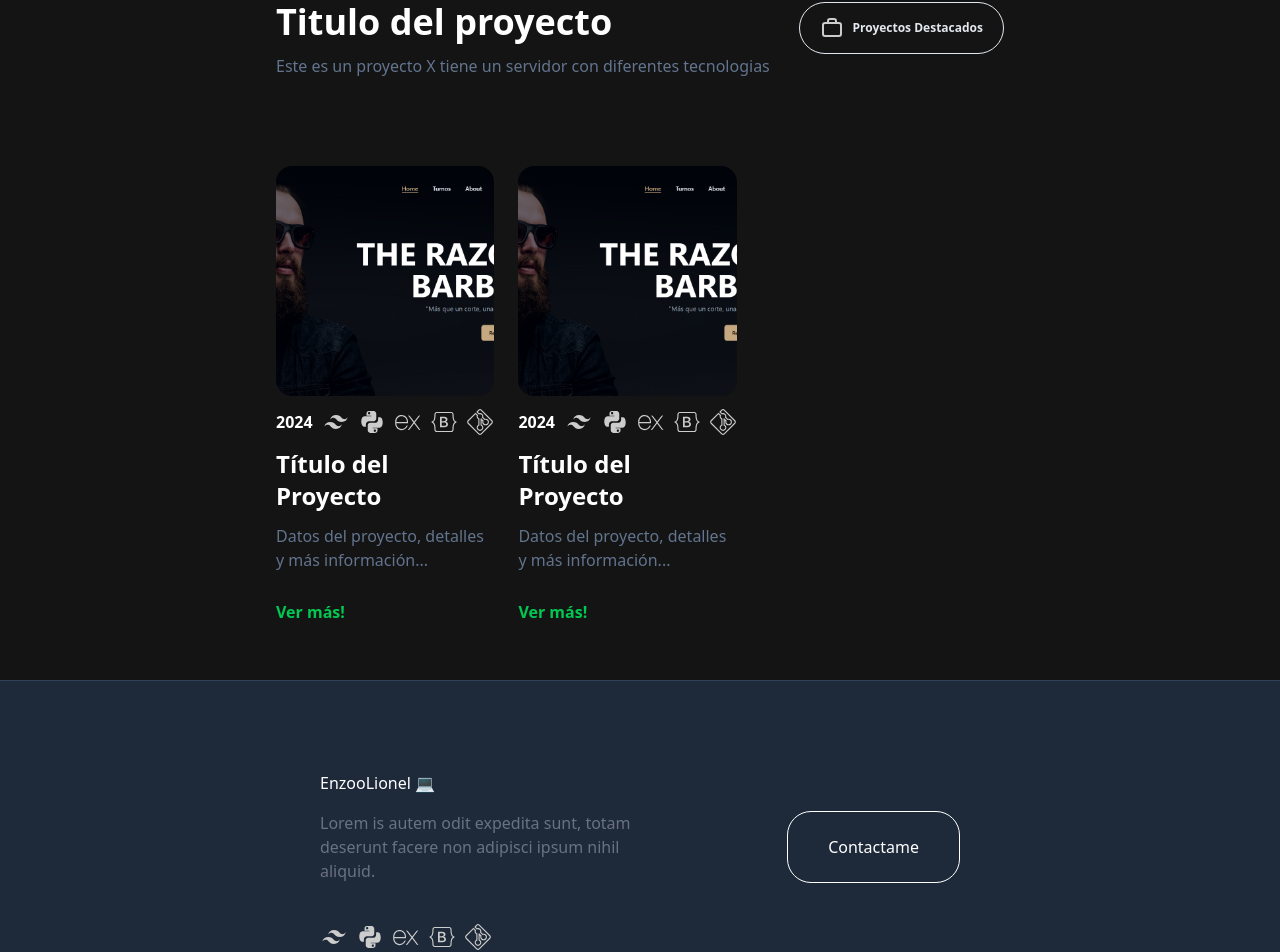
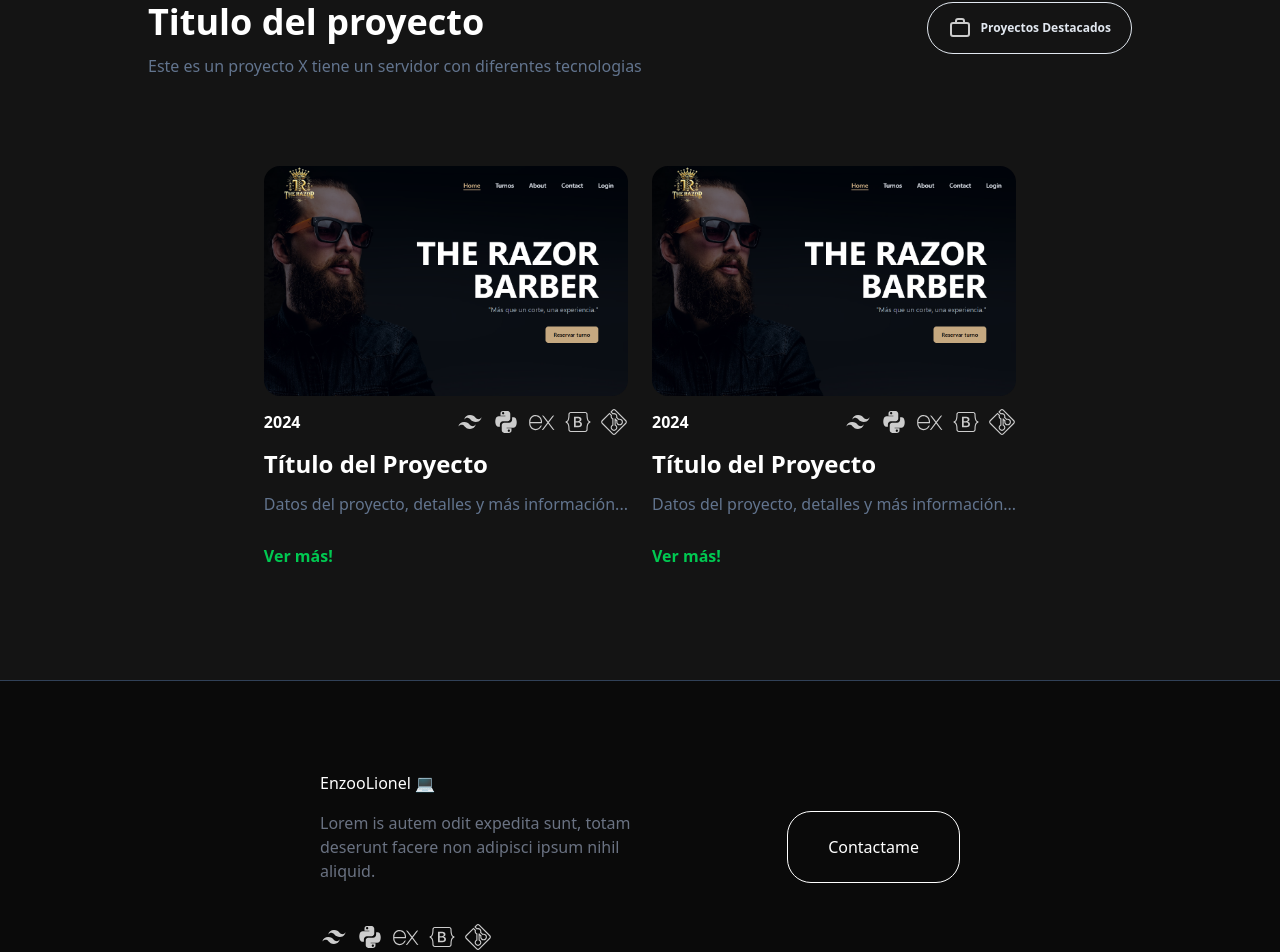
Before and after one commit to Enzoolionel/newPortafolio, a React (Vite) app: page / in a window 1280 px wide. Shown: the part 1860-2812 px from the top of the page. Built offline with nearby package versions, Linux system fonts and the light colour scheme.

Commit message:
footer terminado

```diff
--- a/src/components/CardProject.jsx
+++ b/src/components/CardProject.jsx
@@ -9,7 +9,7 @@ const CardProject = () => {
   const tools = [tailwind, python, express, bootstrap, git];
 
   return (
-    <article className="w-full max-w-sm z-10 sm:w-[30%] flex flex-col gap-3 mt-7">
+    <article className=" z-10 flex flex-col gap-3 mt-7">
       <img
         src={razor}
         alt="imagen"
--- a/src/components/Footer.jsx
+++ b/src/components/Footer.jsx
@@ -8,7 +8,7 @@ const Footer = () => {
   const tools = [tailwind, python, express, bootstrap, git];
 
   return (
-    <footer className="h-[440px] bg-gray-800 text-white flex flex-col justify-center py-7 px-5 lg:px-80">
+    <footer className="h-[440px] bg-neutral-950 z-10 relative text-white flex flex-col justify-center py-7 px-5 lg:px-80">
       <h1 className="relative bottom-14">EnzooLionel 💻</h1>
       <div className="flex flex-col lg:flex-row gap-5 lg:justify-between relative bottom-10">
         <h2 className="text-gray-500 w-80">
--- a/src/layout/ProjectsLayout.jsx
+++ b/src/layout/ProjectsLayout.jsx
@@ -4,7 +4,7 @@ import job from "/icons/job.svg";
 const ProjectsLayout = () => {
   return (
     <section className="min-w-screen min-h-screen">
-      <section className="min-h-screen w-screen sm:w-80% lg:w-[60%] m-auto  flex flex-col gap-5 p-5 mt-40">
+      <section className="min-h-screen w-screen sm:w-70% lg:w-[80%] m-auto  flex flex-col gap-5 p-5 mt-40">
         <article className="w-max px-4 py-2 flex items-center opacity-80 gap-2 border bg-green-900 border-green-500 rounded-2xl">
           <img src={job} alt="" />
           <h2 className="text-slate-200 text-xs font-semibold ">Proyectos</h2>
@@ -25,7 +25,7 @@ const ProjectsLayout = () => {
             </h2>
           </article>
         </article>
-        <section className="flex flex-wrap gap-6 ">
+        <section className=" flex justify-center flex-wrap gap-6 ">
           <CardProject />
           <CardProject />
         </section>
```
